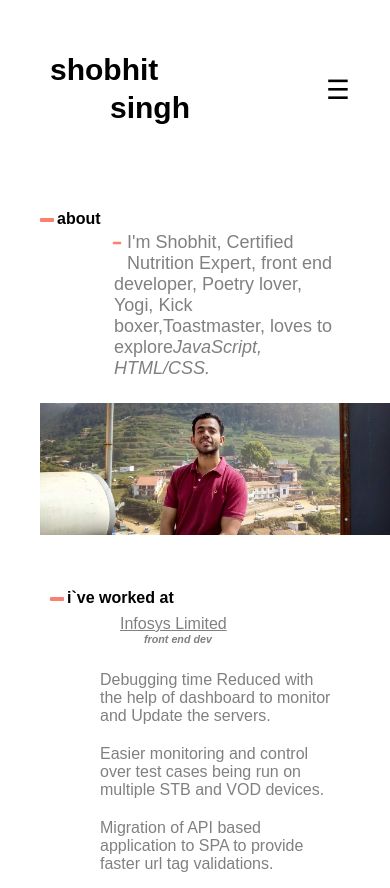
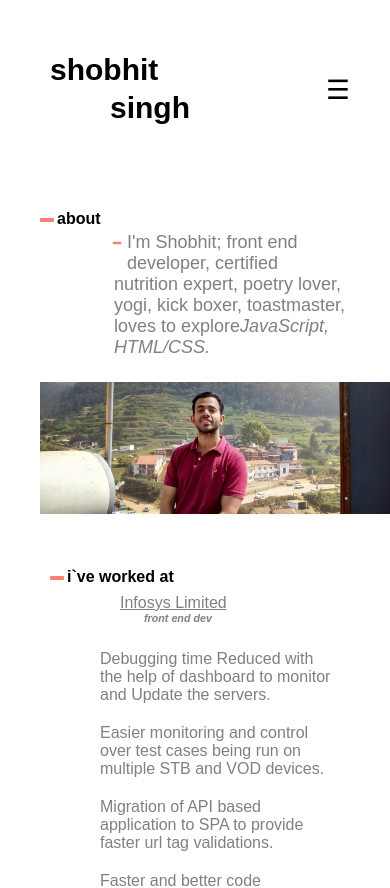
Before and after one commit to shob0/shobhit-old-port, a React (Vite) app: page / in a window 390 px wide. Shown: the top 888 px of the page. Built offline with nearby package versions, Linux system fonts and the light colour scheme; a web font is replaced by a local one.

Commit message:
capital to small intro and responsive color fix

```diff
--- a/package.json
+++ b/package.json
@@ -21,7 +21,6 @@
   },
   "homepage": "https://github.com/shob0/shob0.github.io#readme",
   "dependencies": {
-    "express": "^4.17.1",
     "gsap": "^3.2.6",
     "parcel-bundler": "^1.12.4",
     "react": "^16.13.1",
--- a/src/js/intro/Main.js
+++ b/src/js/intro/Main.js
@@ -17,8 +17,8 @@ function Main() {
             <hr className="divider" style={{ transform: "scale(0.6)" }} />
             {/* <span className="light-content">about me</span> */}
             <p className="light-content">
-              I'm Shobhit, Certified Nutrition Expert, front end developer,
-              Poetry lover, Yogi, Kick boxer,Toastmaster, loves to explore
+              I'm Shobhit; front end developer, certified nutrition expert,
+              poetry lover, yogi, kick boxer, toastmaster, loves to explore
               <em>JavaScript, HTML/CSS.</em>
             </p>
           </div>
--- a/src/style.css
+++ b/src/style.css
@@ -16,17 +16,24 @@ body {
 
 .route-div {
   animation-name: fadeIn;
-  animation-duration: 2s;
+  animation-duration: 500ms;
 }
 
 @keyframes fadeIn {
-  from {
+  0% {
     opacity: 0;
-    transform: translate3d(-100%, 0, 0);
   }
-  to {
+  25% {
+    opacity: 0.25;
+  }
+  50% {
+    opacity: 0.5;
+  }
+  75% {
+    opacity: 0.75;
+  }
+  100% {
     opacity: 1;
-    transform: none;
   }
 }
 
```
